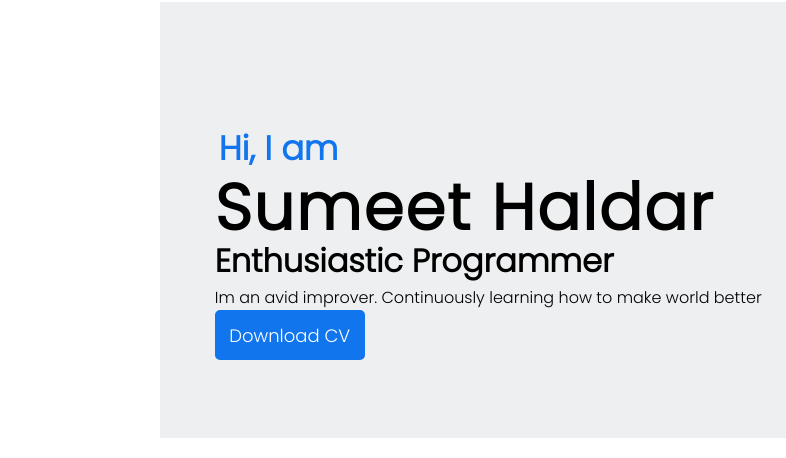
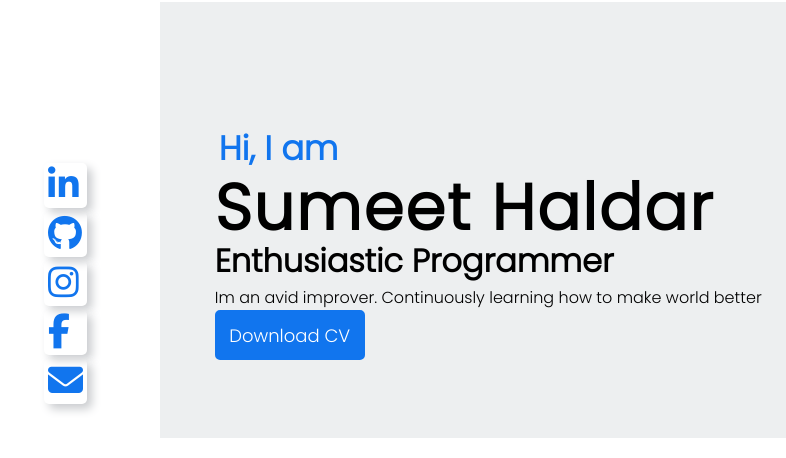
Before and after one commit to thanoschild/portfolio, a plain HTML site: page index.html in a window 1280 px wide. Shown: the part 72-530 px from the top of the page, 0-786 px from the left. Drawn offline with nearby package versions, Linux system fonts and the light colour scheme; grey boxes are pictures that could not be loaded.

Commit message:
change in index, style file

```diff
--- a/index.html
+++ b/index.html
@@ -255,6 +255,16 @@
 
     </div>
   </section>
+
+  <section id="contact" class="contact">
+    <div> <a href="https://www.linkedin.com/in/h-sumeet/" target="_blank"><i class="fa-brands fa-linkedin-in"></i></a>
+    </div>
+    <div><a href="https://github.com/godspell" target="_blank"><i class="fa-brands fa-github"></i> </a></div>
+    <div><i class="fa-brands fa-instagram"></i></div>
+    <div><i class="fa-brands fa-facebook-f"></i></div>
+    <div><i class="fa-solid fa-envelope"></i></div>
+  </section>
+
 </body>
 
 </html>
--- a/style.css
+++ b/style.css
@@ -291,3 +291,38 @@ section{
     background-color: white;
     cursor: pointer;
 }
+
+.contact{
+  position: -webkit-sticky; /* Safari */
+  position: fixed;
+  bottom: 320px;
+  left: -120px;
+  /* margin: 1px; */
+}
+.contact div{
+    margin: 4px;
+    padding: 4px;
+    box-shadow:  5px 5px 10px #cacccf, 5px 5px 10px #ffffff;
+    border-radius: 5px;
+}
+.contact i{
+    font-size: 35px;
+    color: var(--colorSkyBlue);
+    cursor: pointer;
+}
+
+.contact div:first-child > a i:hover {
+  color: #0077b5;
+}
+.contact div:nth-child(2) > a i:hover {
+  color: #171515;
+}
+.contact div:nth-child(3) > i:hover {
+  color: #8a3ab9;
+}
+.contact div:nth-child(4) > i:hover {
+  color: #4267B2;
+}
+.contact div:nth-child(5) > i:hover {
+  color:  #EA4335;
+}
```
